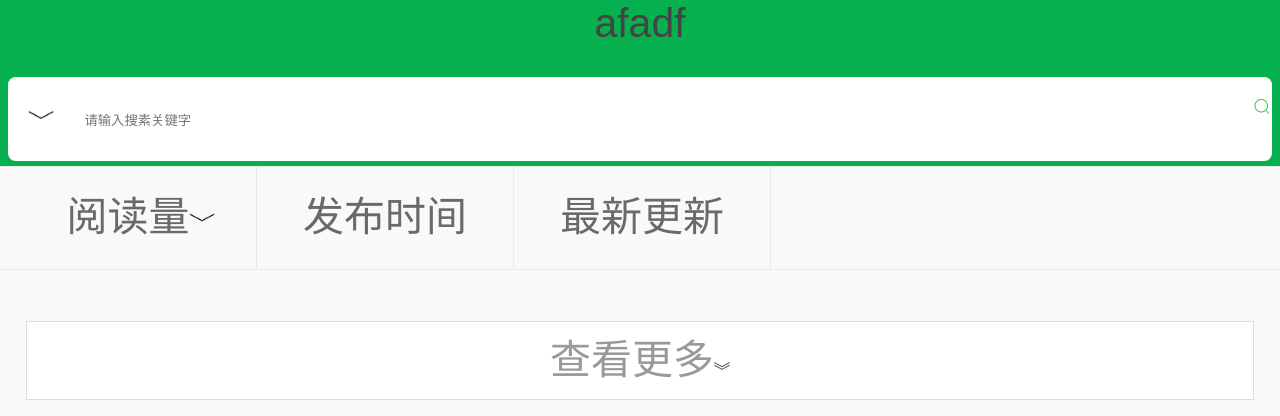
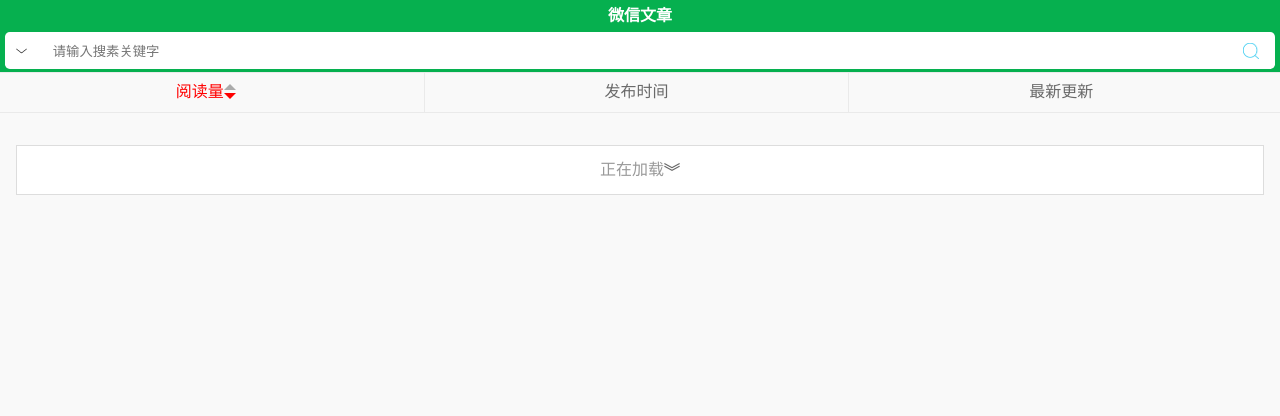
Before and after one commit to zhangchy/wechatArticleHtml5, a website: page index.html in a window 1280 px wide. Both pictures are taken after a click on the link "阅读量". Drawn offline with Linux system fonts and the light colour scheme; no server answers.

Commit message:
基本效果

```diff
--- a/css/style.css
+++ b/css/style.css
@@ -1,5 +1,5 @@
 html,body{
-    font-size:1.6rem;
+    font-size:1rem;
     background: #f9f9f9;
     font-family: Arial, Helvetica, sans-serif;
     font-size-adjust: none;
@@ -10,8 +10,9 @@
     word-break: break-all;
     word-wrap: break-word;
     color: #444;
-    height:100%;
-    overflow-x: hidden;
+    overflow:scroll;
+    overflow-x:hidden;
+    min-height: 100%;
 }
 html,body,div,form,input,textarea{padding:0;margin:0}
 li{
@@ -21,23 +22,26 @@
 /*设置搜索头的样式*/
 header{
     background: #06b04f;
-    height: 3.5rem;
+    height: 2.5rem;
     padding-bottom: 5px;
     margin: 0;
     padding: 0;
     position: relative;
 }
 .top-header{
-    height: 3rem;
+    height: 2rem;
     text-align: center;
     position: relative;
     z-index: 10;
     background: #06b04f;
+    color: white;
+    font-weight: 900;
+    line-height: 2rem;
 }
 .f-input-box{
     margin: 0 .3rem;
     padding:0 .0.3rem;
-    height: 3rem;
+    height: 2rem;
     background: #fff;
     -moz-border-radius: 2px;
     -webkit-border-radius: 2px;
@@ -55,84 +59,118 @@
 
 }
 .f-img-sel{
-    background-size: 50px 50px;
-    width: 1rem;
+    width: 0.7rem;
     height: 1rem;
     display: inline-block;
+    position: absolute;
+    border-radius:2px;
+    top: 0.7rem;
+    left: 0.7rem;
+}
+.f-img-search{
+    display: inline-block;
+    right: 1.2rem;
+    top: 0.7rem;
+    width:1rem;
+    height:1rem;
+    position: absolute;
+    right: 1rem;
+    /*background: red;
+    width:3rem;
+    height:3rem;
+    display: inline-block;
     content: "";
-    margin: 1rem 0 0 0.8rem;
-    border-radius:2px;
-
+    position: absolute;
+    right: 1.2rem;
+    top: 0.7rem;
+    border-radius:2px;*/
 }
 .f-input-box input{
     vertical-align: top;
-    height: 3rem;
+    height: 2rem;
     margin-left: 2rem;
     padding-left: 1rem;
     margin-top: 0.2rem;
     border: 0;
+    width:75%;
     display: inline-block;
-}
-.f-input-box a:last-child{
-    height: 34px;
-    width: 28px;
-    position: absolute;
-    display: block;
-    right: 0;
-    top: 0;
-}
-.f-input-box a:last-child:after{
-    background: url(../images/ico_add.png) -17px 0 no-repeat;
-    background-size: 50px 50px;
-    width: 15px;
-    height: 15px;
-    display: inline-block;
-    content: "";
-    margin: 11px 0 0 10px;
 }
 .article-sort{
     width:100%;
-    height:4rem;
+    height:2.5rem;
     background: #f9f9f9;
     border-bottom: 1px solid #eaeaea;
 }
 .article-sort ul {
      background: #f9f9f9;
      border-bottom: 1px solid #eaeaea;
-     line-height: 4rem;
+     line-height: 2.5rem;
      margin: 0;
      padding: 0;
  }
 .article-sort ul li{
-    width: 20%;
+    width: 33.1%;
     float: left;
+}
+.article-sort ul li:nth-child(1),.article-sort ul li:nth-child(2){
     border-right: 1px solid #eaeaea;
 }
-.article-sort ul li a{
+
+.click-sort-a{
     text-align: center;
     display: block;
     text-decoration: none;
+    color:red;
+    text-decoration: none;
+}
+.no-click-sort-a{
     color:#696969;
+    text-align: center;
+    display: block;
+    text-decoration: none;
 }
-.sort-img-down{
-    width: 1rem;
-    height: 1rem;
-    line-height: 3rem;
-    padding-top: 1.5rem;
-    position: absolute;
+.sort-up-red{
+    width: 0;
+    height: 0;
+    display: inline;
+    top: -1.0rem;
+    left: -0.75rem;
+    position: relative;
+    border-right: 0.4rem solid transparent;
+    border-bottom: 0.4rem solid red;
+    border-left: 0.4rem solid transparent;
 }
-.sort-img-up{
-    width: 1rem;
-    height: 1rem;
-    line-height: 3rem;
-    padding-top: 1.5rem;
-    position: absolute;
-    -moz-transform:rotate(-180deg);
-    -webkit-transform:rotate(-180deg);
-    transform:rotate(-180deg);
+.sort-up-gray{
+    width: 0;
+    height: 0;
+    display: inline;
+    top: -1.0rem;
+    left: -0.75rem;
+    position: relative;
+    border-right: 0.4rem solid transparent;
+    border-bottom: 0.4rem solid #ababab;
+    border-left: 0.4rem solid transparent;
 }
-
-
+.sort-down-red{
+     width: 0;
+     display: inline;
+     height: 0;
+     top: 1.0rem;
+     position: relative;
+     border-right: 0.4rem solid transparent;
+     border-top: 0.4rem solid red;
+     border-left: 0.4rem solid transparent;
+ }
+.sort-down-gray{
+    width: 0;
+    display: inline;
+    height: 0;
+    top: 1.0rem;
+    position: relative;
+    border-right: 0.4rem solid transparent;
+    border-top: 0.4rem solid #ababab;
+    border-left: 0.4rem solid transparent;
+}
 article ul{
    margin:0;
     padding:0;
@@ -154,16 +192,16 @@
 .article-title{
     line-height: 2rem;
     padding-top: 0.3rem;
-    right: 9rem;
-    left: 1rem;
+    right: 7.5rem;
+    left: 0.7rem;
     position: absolute;
-    color:#383838;
+    color: #383838;
     overflow: hidden;
 }
 .article-img-div{
     display: inline-block;
     float:right;
-    right: 2rem;
+    right: 0.5rem;
     position: absolute;
 }
 .article-title-div{
@@ -174,13 +212,12 @@
 .article-img{
     width: 7rem;
     height: 7rem;
-    padding-right: 0px;
     padding-top: 0.5rem;
 }
 .article-other-info{
-    font-size: 1.3rem;
-    line-height: 2rem;
-    height: 2rem;
+    font-size: 0.8rem;
+    line-height: 1.5rem;
+    height: 1.5rem;
     color: #ababab;
     padding: 0 0 12px;
     width: 100%;
@@ -196,7 +233,7 @@
 .article-postuser{
     position: absolute;
     bottom: 0;
-    right:11rem;
+    right: 9.0rem;
 }
 .footer-wrapper{
     margin: 2rem auto 3rem;
--- a/index.html
+++ b/index.html
@@ -2,31 +2,32 @@
 <html lang="en" ng-app="wechatArticle">
 <head>
     <meta charset="UTF-8">
-    <title>Document</title>
+    <meta content="width=device-width,minimum-scale=1.0,maximum-scale=1.0,user-scalable=no" name="viewport" />
+    <title>微信文章</title>
     <link rel="stylesheet" href="css/style.css"/>
 </head>
 <body ng-controller="TaskCtrl">
     <div class="header">
         <div class="top-header">
-            afadf
+            微信文章
         </div>
         <header class="article-filter">
             <form action="">
                 <div class="f-input-box">
                     <a href=""><img class="f-img-sel" src="images/sort.png" alt=""/></a>
                     <input type="text" placeholder="请输入搜素关键字" id="searchKey"/>
-                    <a href=""></a>
+                    <a href=""><img class="f-img-search" src="images/search.png" alt=""/></a>
                 </div>
             </form>
         </header>
         <div class="article-sort">
             <ul>
                 <li>
-                    <a href="javascript:void(0)" id="readAmountSort">阅读量<img id="readAmountImage" class="sort-img-down" src="images/sort.png"/></a>
+                    <a href="javascript:void(0)" id="readAmountSort" class="no-click-sort-a">阅读量<span><div id="sort_down_img" class="sort-down-gray"></div><div id="sort_up_img" class="sort-up-gray"></div></span></a>
                 </li><li>
-                <a href="" id="publishSort">发布时间</a>
+                <a href="" id="publishSort"  class="no-click-sort-a">发布时间</a>
             </li><li>
-                <a href="" id="updataSort">最新更新</a>
+                <a href="" id="updateSort"  class="no-click-sort-a">最新更新</a>
             </li>
             </ul>
         </div>
@@ -35,7 +36,7 @@
         <article class="container">
             <ul>
                 <li ng-repeat="item in items" class="article-list-li">
-                    <a href="">
+                    <a href="{{item.href.replace('\'','')}}">
                         <div class="article-a-div">
                             <div class="article-title-div">
                                 <div class="article-title">
--- a/js/index.js
+++ b/js/index.js
@@ -3,6 +3,7 @@
 window.articleSize = 10;
 var items = new Array();
 var loadMoreBtn = document.getElementById("loadMore");
+document.getElementById("loadMoreText").innerHTML = "正在加载";
 app.controller('TaskCtrl', function($scope, $http) {
     var keyword = document.getElementById("searchKey").value;
     loadArticles(window.articlePage,window.articleSize,keyword,$scope,$http);
@@ -12,9 +13,48 @@
     }
 
     var readAmountSort = document.getElementById("readAmountSort");
+    var publishSort = document.getElementById("publishSort");
+    var updateSort = document.getElementById("updateSort");
     readAmountSort.onclick = function(){
+        readAmountSort.className="click-sort-a";
+        publishSort.className = "no-click-sort-a";
+        updateSort.className = "no-click-sort-a";
         items = null;
+        var readAmountImage = document.getElementById("readAmountImage");
+        var sortUpImg = document.getElementById("sort_up_img");
+        var sortDownImg = document.getElementById("sort_down_img");
         var sort = {"field":"readAmount","sort":"desc"};
+        if(sortUpImg.className == "sort-up-gray"&&sortDownImg.className == "sort-down-gray"){
+            sortDownImg.className = "sort-down-red";
+            sortUpImg.className = "sort-up-gray";
+            sort.sort = "asc";
+        }else if(sortUpImg.className == "sort-up-gray"&&sortDownImg.className == "sort-down-red"){
+            sortDownImg.className = "sort-down-gray";
+            sortUpImg.className = "sort-up-red";
+            sort.sort = "desc";
+        }else if(sortUpImg.className == "sort-up-red"&&sortDownImg.className == "sort-down-gray"){
+            sortDownImg.className = "sort-down-red";
+            sortUpImg.className = "sort-up-gray";
+            sort.sort = "asc";
+        }
+        loadArticles(window.articlePage,window.articleSize,document.getElementById("searchKey").value,$scope,$http,sort);
+    }
+
+    publishSort.onclick = function(){
+        readAmountSort.className="no-click-sort-a";
+        publishSort.className = "click-sort-a";
+        updateSort.className = "no-click-sort-a";
+        items = null;
+        var sort = {"field":"postDate","sort":"desc"};
+        loadArticles(window.articlePage,window.articleSize,document.getElementById("searchKey").value,$scope,$http,sort);
+    }
+
+    updateSort.onclick = function(){
+        readAmountSort.className="no-click-sort-a";
+        publishSort.className = "no-click-sort-a";
+        updateSort.className = "click-sort-a";
+        items = null;
+        var sort = {"field":"last_up","sort":"desc"};
         loadArticles(window.articlePage,window.articleSize,document.getElementById("searchKey").value,$scope,$http,sort);
     }
 });
@@ -46,6 +86,8 @@
                 if((window.articlePage-1)*window.articleSize>=data.count){
                     loadMoreBtn.onclick = null;
                     document.getElementById("loadMoreText").innerHTML = "已经到最后";
+                }else{
+                    document.getElementById("loadMoreText").innerHTML = "加载更多";
                 }
             }else{
                 alert(data);
```
Also changed, not shown: js/database/database.js (+3 -4 lines), images/search.ico (added), images/search.png (added).
